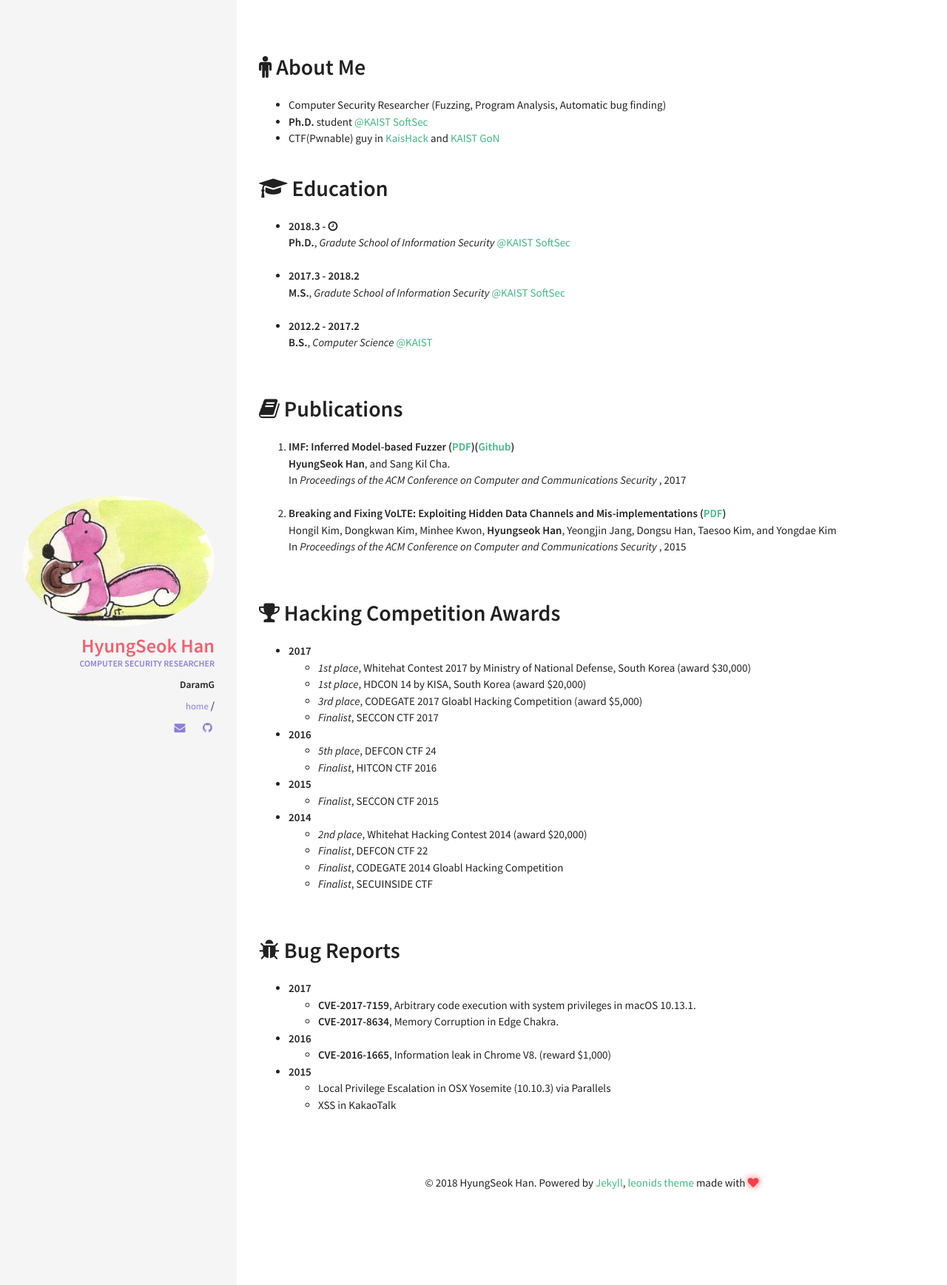
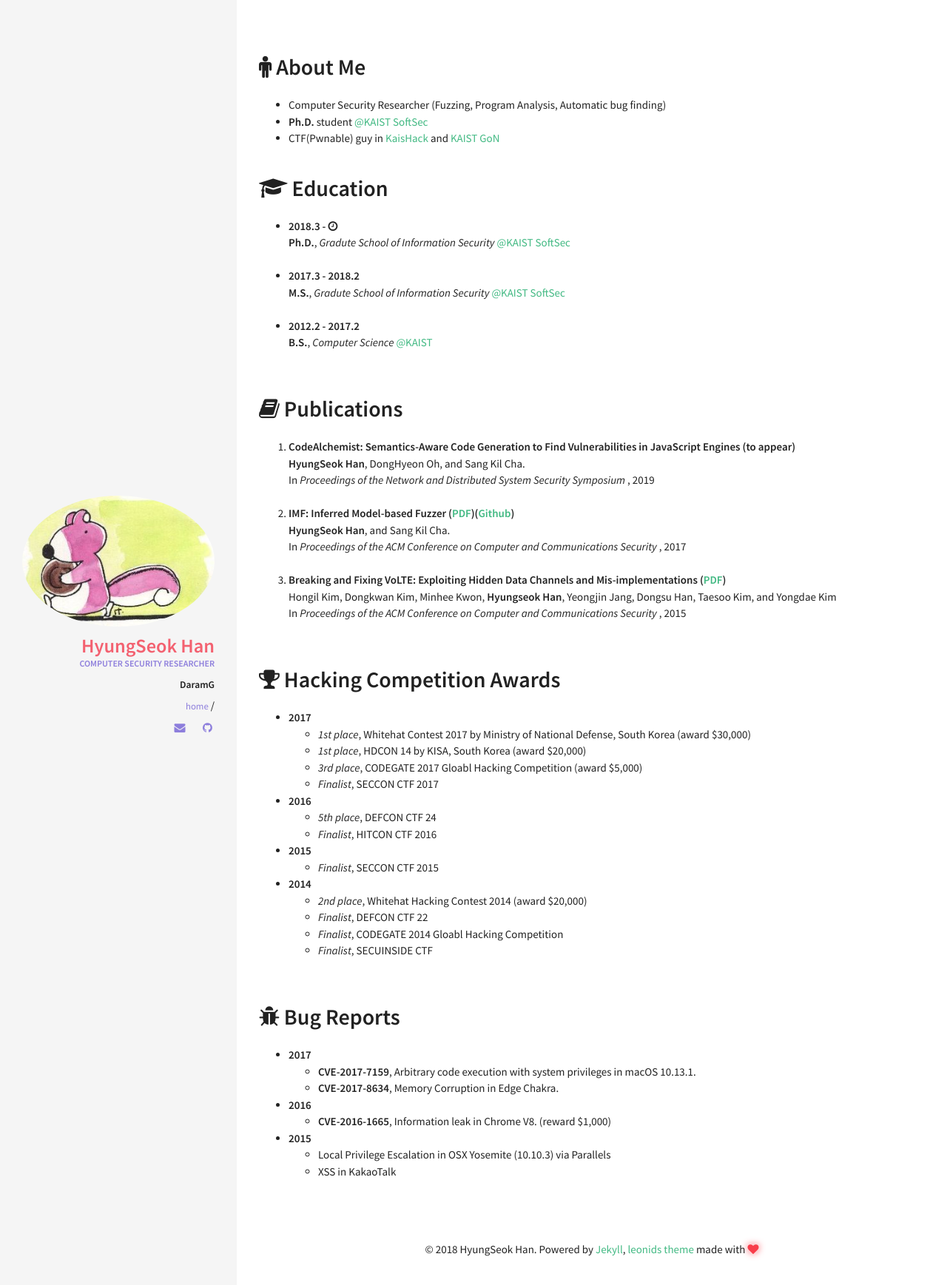
Before and after one commit to DaramG/daramg.github.io, a Jekyll site: the page built from index.html, in a window 1280 px wide. Shown: the top 1737 px of the page at 74% size. Built offline with Jekyll 4.4.1, drawn with Linux system fonts in a browser that asks for light colours.

Commit message:
Update publication.yml

```diff
--- a/_data/index/publication.yml
+++ b/_data/index/publication.yml
@@ -1,3 +1,9 @@
+- title: "CodeAlchemist: Semantics-Aware Code Generation to Find Vulnerabilities in JavaScript Engines"
+  howto: (to appear)
+  where: In <em>Proceedings of the Network and Distributed System Security Symposium</em>
+  year : 2019
+  authors: <strong>HyungSeok Han</strong>, DongHyeon Oh, and Sang Kil Cha.
+
 - title: "IMF: Inferred Model-based Fuzzer"
   howto: (<a href="/paper/han-ccs2017.pdf">PDF</a>)(<a href="https://github.com/SoftSec-KAIST/IMF">Github</a>)
   where: In <em>Proceedings of the ACM Conference on Computer and Communications Security</em>
```
